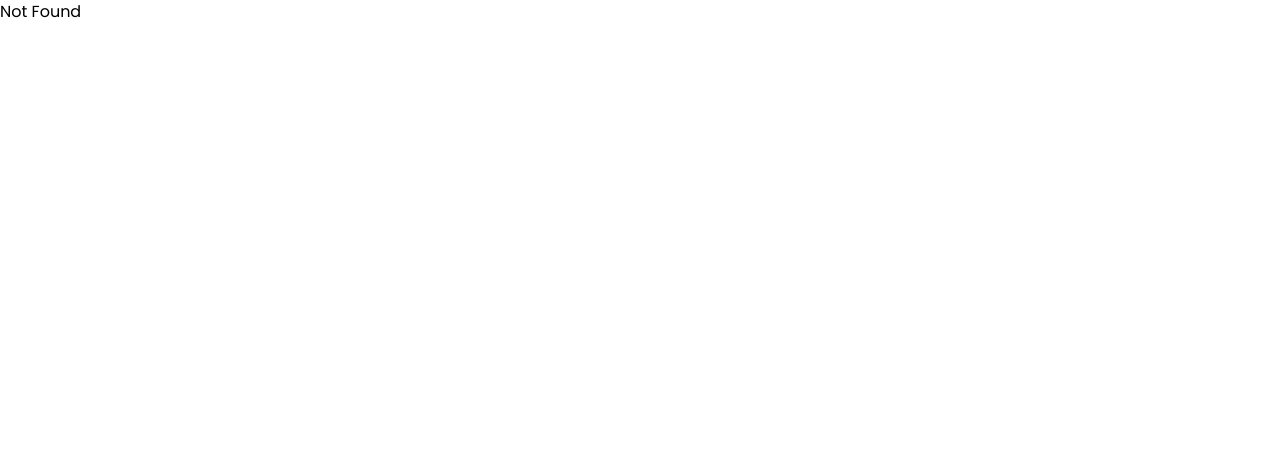
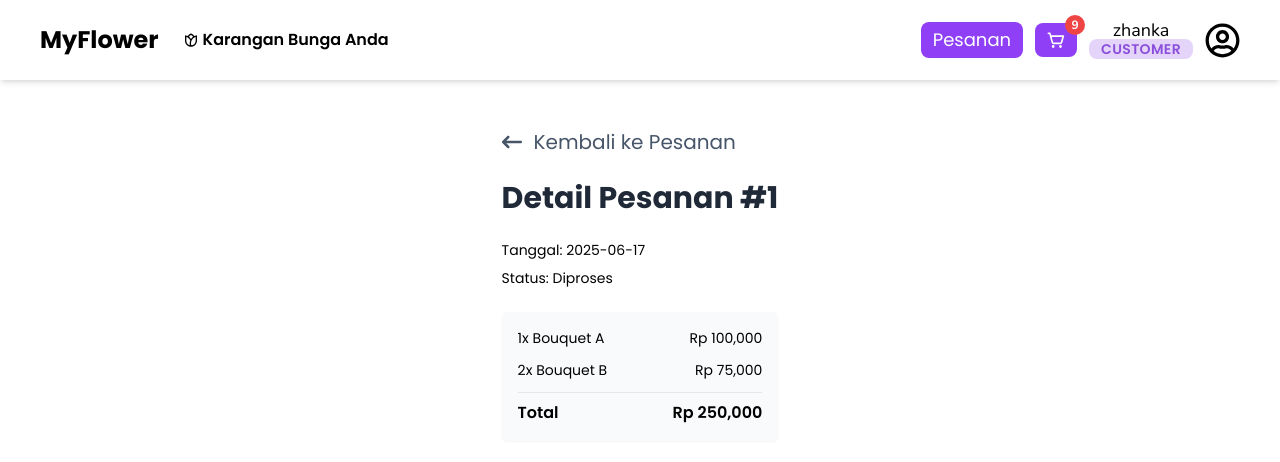
Before and after one commit to afifudin23/myrekap-myflower, a React (Vite) app in the folder apps/myflower/: page /orders/1 in a window 1280 px wide. Shown: the top 462 px of the page. Built offline with nearby package versions, Linux system fonts and the light colour scheme.

Commit message:
feat: create initial layout for checkout, orders, and order detail pages

```diff
--- a/apps/myflower/src/components/atoms/BackButton.tsx
+++ b/apps/myflower/src/components/atoms/BackButton.tsx
@@ -3,11 +3,12 @@ import { Link } from "react-router-dom";
 
 interface BackButtonProps {
     children?: React.ReactNode;
+    to?: string;
     className?: string;
 }
-function BackButton({ children = "Kembali", className }: BackButtonProps) {
+function BackButton({ children = "Kembali", to = "/products", className }: BackButtonProps) {
     return (
-        <Link to="/products" className={`text-slate-600 flex items-center gap-3 text-base md:text-lg lg:text-xl ${className}`}>
+        <Link to={to} className={`text-slate-600 flex items-center gap-3 text-base md:text-lg lg:text-xl ${className}`}>
             <FaArrowLeftLong className="shrink-0" /> {children}
         </Link>
     );
--- a/apps/myflower/src/components/atoms/SmallButton.tsx
+++ b/apps/myflower/src/components/atoms/SmallButton.tsx
@@ -1,7 +1,7 @@
 import React from "react";
 
 function SmallButton({
-    className = "font-semibold rounded-md",
+    className = "py-2 font-semibold rounded-md",
     onClick,
     type = "button",
     children,
@@ -17,7 +17,7 @@ function SmallButton({
         <button
             type={type}
             onClick={onClick}
-            className={`flex items-center justify-center py-2 px-3 gap-1 text-white text-base 2xl:text-lg ${className}`}
+            className={`flex items-center justify-center px-3 gap-1 text-white text-base 2xl:text-lg ${className}`}
             style={{ backgroundColor: colors.primary }}
             onMouseEnter={(e) => (e.currentTarget.style.backgroundColor = colors.hover)}
             onMouseLeave={(e) => (e.currentTarget.style.backgroundColor = colors.primary)}
--- a/apps/myflower/src/components/organisms/layouts/Navbar.tsx
+++ b/apps/myflower/src/components/organisms/layouts/Navbar.tsx
@@ -8,6 +8,11 @@ import { useNavigate } from "react-router-dom";
 
 const Navbar = memo(function () {
     const navigate = useNavigate();
+
+    const handleOrderClick = (e?: React.MouseEvent) => {
+        e?.stopPropagation();
+        navigate("/orders");
+    }
     const handleProfileClick = () => {
         navigate("/profile");
     };
@@ -26,7 +31,10 @@ const Navbar = memo(function () {
             </div>
 
             <div onClick={handleProfileClick} className="flex gap-3 items-center cursor-pointer">
-                <SmallButton type="button" colors={COLORS} className="text-lg rounded-lg relative" onClick={handleCartClick}>
+                <SmallButton type="button" colors={COLORS} className="text-lg rounded-lg py-1" onClick={handleOrderClick}>
+                    Pesanan
+                </SmallButton>
+                <SmallButton type="button" colors={COLORS} className="py-2 text-lg rounded-lg relative" onClick={handleCartClick}>
                     <PiShoppingCartSimpleBold />
                     <span className="absolute -top-2 -right-2 bg-red-500 text-white text-xs w-5 h-5 flex items-center justify-center font-nunito font-bold rounded-full">
                         9
--- /dev/null
+++ b/apps/myflower/src/components/organisms/orders/OrderCard.tsx
@@ -0,0 +1,51 @@
+import { useNavigate } from "react-router-dom";
+import Button from "@/components/atoms/Button";
+
+interface OrderCardProps {
+    order: {
+        id: string;
+        date: string;
+        total: number;
+        status: string;
+    };
+}
+
+function OrderCard({ order }: OrderCardProps) {
+    const navigate = useNavigate();
+
+    const handleDetailClick = () => {
+        navigate(`/orders/${order.id}`);
+    };
+
+    return (
+        <div className="p-4 border rounded-lg shadow-sm bg-white space-y-2">
+            <div className="flex justify-between items-center">
+                <h3 className="font-semibold text-lg">Pesanan #{order.id}</h3>
+                <span className="text-sm text-gray-500">{order.date}</span>
+            </div>
+
+            <div className="flex justify-between text-sm">
+                <span>Status:</span>
+                <span className="font-medium capitalize">{order.status}</span>
+            </div>
+
+            <div className="flex justify-between text-sm">
+                <span>Total:</span>
+                <span className="font-semibold">Rp {order.total.toLocaleString()}</span>
+            </div>
+
+            <div className="pt-2">
+                <Button
+                    type="button"
+                    className="w-full"
+                    colors={{ primary: "#8f40f6", hover: "#773dc4" }}
+                    onClick={handleDetailClick}
+                >
+                    Lihat Detail
+                </Button>
+            </div>
+        </div>
+    );
+}
+
+export default OrderCard;
--- a/apps/myflower/src/pages/carts/CartPage.tsx
+++ b/apps/myflower/src/pages/carts/CartPage.tsx
@@ -2,6 +2,7 @@ import SectionTitle from "@/components/atoms/SectionTitle";
 import CartSummary from "@/components/molecules/carts/CartSummary";
 import CartListSection from "@/components/organisms/carts/CartListSection";
 import MainLayout from "@/components/templates/MainLayout";
+import { useNavigate } from "react-router-dom";
 
 const itemsDummy = [
     {
@@ -43,9 +44,10 @@ const itemsDummy = [
 
 
 const CartPage = () => {
+    const navigate = useNavigate();
     const totalPrice = itemsDummy.reduce((total, item) => total + item.price * item.quantity, 0);
     const handleCheckout = () => {
-        console.log("Checkout");
+        navigate("/checkout");
     }
     return (
         <MainLayout className="space-y-10 w-7/12">
--- /dev/null
+++ b/apps/myflower/src/pages/orders/CheckoutPage.tsx
@@ -0,0 +1,48 @@
+// src/pages/checkout.tsx
+
+import BackButton from "@/components/atoms/BackButton";
+import Button from "@/components/atoms/Button";
+import SectionTitle from "@/components/atoms/SectionTitle";
+import MainLayout from "@/components/templates/MainLayout";
+
+function CheckoutPage() {
+    return (
+        <MainLayout className="space-y-6 max-w-4xl mx-auto">
+            <BackButton>Kembali ke Keranjang</BackButton>
+
+            <SectionTitle className="text-3xl font-bold">Checkout</SectionTitle>
+
+            <div className="grid md:grid-cols-2 gap-6">
+                {/* Informasi Pengiriman */}
+                <div className="space-y-4">
+                    <h3 className="text-xl font-semibold">Informasi Pengiriman</h3>
+                    <input type="text" placeholder="Nama Penerima" className="input-style" />
+                    <input type="text" placeholder="Alamat Lengkap" className="input-style" />
+                    <input type="text" placeholder="Nomor Telepon" className="input-style" />
+                    <input type="text" placeholder="Catatan (Opsional)" className="input-style" />
+                </div>
+
+                {/* Ringkasan Pesanan */}
+                <div className="space-y-4">
+                    <h3 className="text-xl font-semibold">Ringkasan Pesanan</h3>
+                    <div className="bg-gray-50 p-4 rounded-md shadow-sm space-y-2">
+                        <div className="flex justify-between text-sm">
+                            <span>Total Item</span>
+                            <span>3</span>
+                        </div>
+                        <div className="flex justify-between text-sm font-semibold">
+                            <span>Total Harga</span>
+                            <span>Rp 250.000</span>
+                        </div>
+                    </div>
+
+                    <Button type="button" colors={{ primary: "#8f40f6", hover: "#773dc4" }} className="w-full p-3">
+                        Bayar Sekarang
+                    </Button>
+                </div>
+            </div>
+        </MainLayout>
+    );
+}
+
+export default CheckoutPage;
--- /dev/null
+++ b/apps/myflower/src/pages/orders/OrderDetailPage.tsx
@@ -0,0 +1,45 @@
+import BackButton from "@/components/atoms/BackButton";
+import SectionTitle from "@/components/atoms/SectionTitle";
+import MainLayout from "@/components/templates/MainLayout";
+
+function OrderDetailPage() {
+    const order = {
+        id: "1",
+        date: "2025-06-17",
+        items: [
+            { name: "Bouquet A", quantity: 1, price: 100000 },
+            { name: "Bouquet B", quantity: 2, price: 75000 },
+        ],
+        total: 250000,
+        status: "Diproses",
+    };
+
+    return (
+        <MainLayout className="space-y-6 max-w-4xl mx-auto">
+            <BackButton to="/orders">Kembali ke Pesanan</BackButton>
+            <SectionTitle className="text-3xl font-bold">Detail Pesanan #{order.id}</SectionTitle>
+
+            <div className="space-y-2">
+                <div className="text-sm">Tanggal: {order.date}</div>
+                <div className="text-sm">Status: {order.status}</div>
+            </div>
+
+            <div className="space-y-3 bg-gray-50 p-4 rounded-md shadow-sm">
+                {order.items.map((item, index) => (
+                    <div key={index} className="flex justify-between text-sm">
+                        <span>
+                            {item.quantity}x {item.name}
+                        </span>
+                        <span>Rp {item.price.toLocaleString()}</span>
+                    </div>
+                ))}
+                <div className="flex justify-between font-semibold border-t pt-2 mt-2">
+                    <span>Total</span>
+                    <span>Rp {order.total.toLocaleString()}</span>
+                </div>
+            </div>
+        </MainLayout>
+    );
+}
+
+export default OrderDetailPage;
--- /dev/null
+++ b/apps/myflower/src/pages/orders/OrdersPage.tsx
@@ -0,0 +1,26 @@
+import MainLayout from "@/components/templates/MainLayout";
+import SectionTitle from "@/components/atoms/SectionTitle";
+import OrderCard from "@/components/organisms/orders/OrderCard"; // Misal ada komponen ini
+import BackButton from "@/components/atoms/BackButton";
+
+function OrdersPage() {
+    const dummyOrders = [
+        { id: "1", date: "2025-06-17", total: 250000, status: "Diproses" },
+        { id: "2", date: "2025-06-15", total: 180000, status: "Selesai" },
+    ];
+
+    return (
+        <MainLayout className="space-y-6 max-w-4xl mx-auto">
+            <BackButton to="/products">Kembali ke Produk</BackButton>
+            <SectionTitle className="text-3xl font-bold">Pesanan Saya</SectionTitle>
+
+            <div className="space-y-4">
+                {dummyOrders.map((order) => (
+                    <OrderCard key={order.id} order={order} />
+                ))}
+            </div>
+        </MainLayout>
+    );
+}
+
+export default OrdersPage;
--- a/apps/myflower/src/pages/products/ProductPage.tsx
+++ b/apps/myflower/src/pages/products/ProductsPage.tsx
@@ -61,7 +61,7 @@ const dummyProducts = [
     },
 ];
 
-function ProductPage() {
+function ProductsPage() {
     return (
         <MainLayout>
             <div className="flex flex-col gap-10">
@@ -72,4 +72,4 @@ function ProductPage() {
     );
 }
 
-export default ProductPage;
+export default ProductsPage;
--- a/apps/myflower/src/pages/profiles/ProfilePage.tsx
+++ b/apps/myflower/src/pages/profiles/ProfilePage.tsx
@@ -4,8 +4,14 @@ import Image from "@/components/atoms/Image";
 import ProfileField from "@/components/atoms/ProfileField";
 import SectionTitle from "@/components/atoms/SectionTitle";
 import MainLayout from "@/components/templates/MainLayout";
+import { useNavigate } from "react-router-dom";
 
 function ProfilePage() {
+    const navigate = useNavigate();
+
+    const handleLogout= () => {
+        navigate("/auth/login");
+    }
     return (
         <MainLayout className="w-full max-w-7xl space-y-6">
             <BackButton>Kembali ke Produk</BackButton>
@@ -35,6 +41,7 @@ function ProfilePage() {
                             type="button"
                             colors={{ primary: "#8f40f6", hover: "#773dc4" }}
                             className="sm:w-[15rem] w-full p-2"
+                            onClick={handleLogout}
                         >
                             Logout
                         </Button>
--- a/apps/myflower/src/routes/AppRouter.tsx
+++ b/apps/myflower/src/routes/AppRouter.tsx
@@ -2,13 +2,15 @@ import ForgotPasswordPage from "@/pages/auth/ForgotPasswordPage";
 import Login from "@/pages/auth/LoginPage";
 import Register from "@/pages/auth/RegisterPage";
 import CartPage from "@/pages/carts/CartPage";
+import CheckoutPage from "@/pages/orders/CheckoutPage";
+import OrderDetailPage from "@/pages/orders/OrderDetailPage";
+import OrdersPage from "@/pages/orders/OrdersPage";
 import ProductDetailPage from "@/pages/products/ProductDetailPage";
-import ProductPage from "@/pages/products/ProductPage";
+import ProductsPage from "@/pages/products/ProductsPage";
 import ProfilePage from "@/pages/profiles/ProfilePage";
 import { BrowserRouter as Router, Routes, Route, Navigate } from "react-router-dom";
 
 function AppRouter() {
-
     return (
         <Router>
             <Routes>
@@ -21,12 +23,19 @@ function AppRouter() {
                 </Route>
 
                 <Route path="/products">
-                    <Route index element={<ProductPage />} />
+                    <Route index element={<ProductsPage />} />
                     <Route path=":id" element={<ProductDetailPage />} />
                 </Route>
 
                 <Route path="/carts" element={<CartPage />} />
                 <Route path="/profile" element={<ProfilePage />} />
+                <Route path="/checkout" element={<CheckoutPage />} />
+
+                <Route path="/orders">
+                    <Route index element={<OrdersPage />} />
+                    <Route path=":id" element={<OrderDetailPage />} />
+                </Route>
+
                 <Route path="*" element={<h1>Not Found</h1>} />
             </Routes>
         </Router>
```
